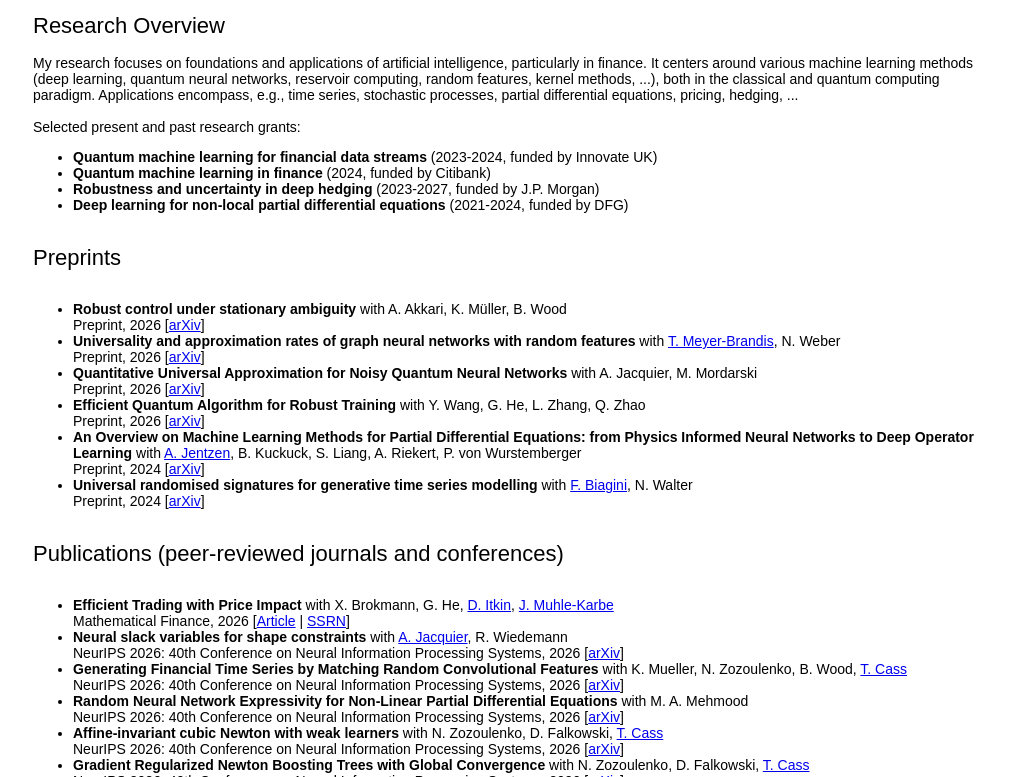
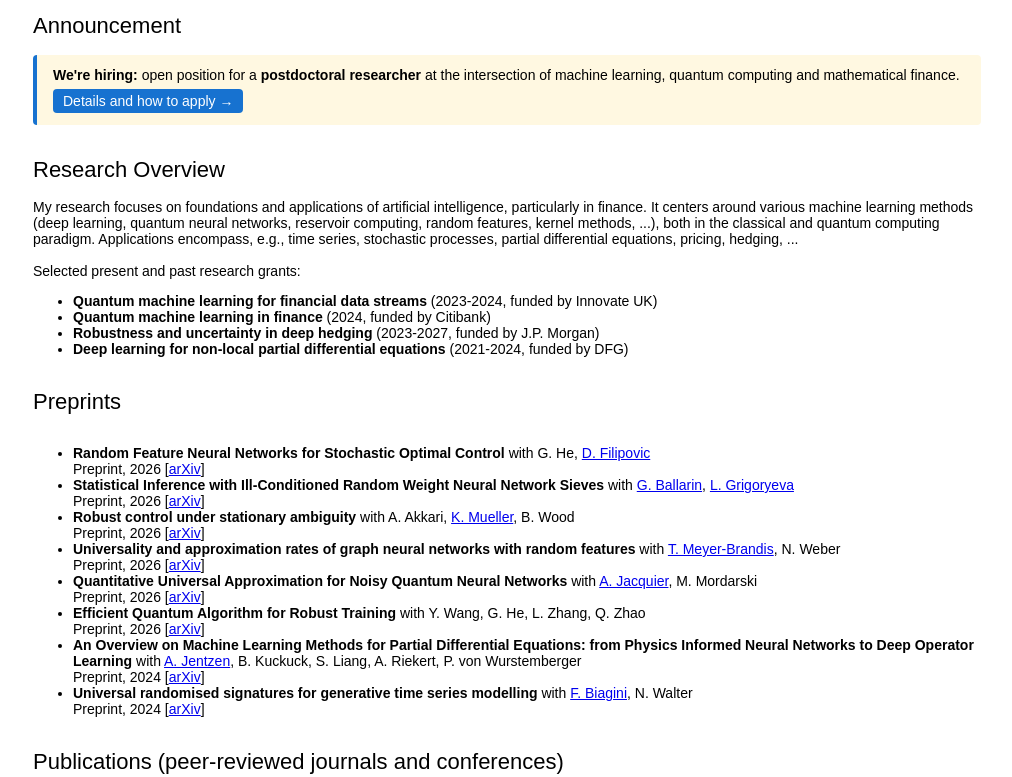
Before and after one commit to lgonon/lgonon.github.io, a plain HTML site: page index.html in a window 1280 px wide. Shown: the part 268-1045 px from the top of the page, without its empty margins (133-1145 px from the left). Drawn offline with Linux system fonts and the light colour scheme.

Commit message:
Added postdoc announcement

```diff
--- a/index.html
+++ b/index.html
@@ -60,6 +60,22 @@
                     <li> Deep Learning (MATH70116) for the <a href ="https://www.imperial.ac.uk/mathematics/postgraduate/msc/mathematical-finance/" >MSc in Mathematics and Finance</a>
                 </ul>
             </td></tr>-->
+            <tr><td width="100%" valign="middle">
+                <heading>Announcement</heading>
+                <br><br>
+                <div style="background:#fff8e1; border-left:4px solid #1772d0; padding:12px 16px; border-radius:4px; margin-bottom:1em;">
+                    <b>We're hiring:</b> open position for a <b>postdoctoral researcher</b> at the
+                    intersection of machine learning, quantum computing and mathematical finance.
+                    <a href="https://www.bachelierfinance.org/forum/archives/12562"
+            style="display:inline-block; margin-top:6px; padding:4px 10px; background:#1772d0; color:#fff; border-radius:4px; text-decoration:none;">
+            Details and how to apply&nbsp;&rarr;
+            </a>
+                </div>
+                <br>
+            </td></tr>
+
+
+
             <tr><td>
                 <heading>Research Overview</heading>
                 <br><br>
@@ -85,11 +101,15 @@
             <td width="100%" valign="middle">
                 <heading>Preprints</heading> <br><br>
                 <ul>
-                     <li>  <b>Robust control under stationary ambiguity</b> with A. Akkari, K. Müller, B. Wood <br>
+                    <li>  <b>Random Feature Neural Networks for Stochastic Optimal Control </b> with G. He, <a href="https://www.epfl.ch/labs/csf/"> D. Filipovic</a> <br>
+                       Preprint, 2026 [<a href="https://arxiv.org/abs/2611.30804">arXiv</a>]</li>
+                    <li>  <b>Statistical Inference with Ill-Conditioned Random Weight Neural Network Sieves</b> with <a href="https://giovanni-ballarin.netlify.app/"> G. Ballarin</a>, <a href="https://www.grigoryeva.info/"> L. Grigoryeva</a> <br>
+                       Preprint, 2026 [<a href="https://arxiv.org/abs/2611.26410">arXiv</a>]</li>
+                    <li>  <b>Robust control under stationary ambiguity</b> with A. Akkari, <a href="https://konmue.github.io/"> K. Mueller</a>, B. Wood <br>
                        Preprint, 2026 [<a href="https://arxiv.org/abs/2608.04832">arXiv</a>]</li>
                      <li>  <b>Universality and approximation rates of graph neural networks with random features</b> with  <a href="https://www.fm.mathematik.uni-muenchen.de/personen/professors/meyer_brandis/index.html"> T. Meyer-Brandis</a>, N. Weber <br>
                          Preprint, 2026 [<a href="https://arxiv.org/abs/2607.26699">arXiv</a>] </li>
-                    <li> <b>Quantitative Universal Approximation for Noisy Quantum Neural Networks </b> with  A. Jacquier, M. Mordarski<br>
+                    <li> <b>Quantitative Universal Approximation for Noisy Quantum Neural Networks </b> with  <a href="https://jackantoinejacquie.wixsite.com/jacquier"> A. Jacquier</a>, M. Mordarski<br>
                         Preprint, 2026 [<a href="https://arxiv.org/abs/2604.02064">arXiv</a>]  </li>
                     <li> <b>Efficient Quantum Algorithm for Robust Training</b> with Y. Wang, G. He, L. Zhang, Q. Zhao<br>
                         Preprint, 2026 [<a href="https://arxiv.org/abs/2603.28332">arXiv</a>]  </li>
@@ -110,7 +130,7 @@
                         Mathematical Finance, 2026 [<a href="http://doi.org/10.1111/mafi.70066">Article</a> | <a href="https://papers.ssrn.com/sol3/papers.cfm?abstract_id=5014119">SSRN</a>]  </li>
                     <li> <b>Neural slack variables for shape constraints </b> with <a href="https://jackantoinejacquie.wixsite.com/jacquier"> A. Jacquier</a>, R. Wiedemann <br>
                         NeurIPS 2026: 40th Conference on Neural Information Processing Systems, 2026  [<a href="https://arxiv.org/abs/2606.13803">arXiv</a>] </li>
-                     <li> <b>Generating Financial Time Series by Matching Random Convolutional Features</b> with  K. Mueller, N. Zozoulenko, B. Wood, <a href="https://profiles.imperial.ac.uk/thomas.cass"> T. Cass</a><br>
+                     <li> <b>Generating Financial Time Series by Matching Random Convolutional Features</b> with  <a href="https://konmue.github.io/"> K. Mueller</a>, N. Zozoulenko, B. Wood, <a href="https://profiles.imperial.ac.uk/thomas.cass"> T. Cass</a><br>
                         NeurIPS 2026: 40th Conference on Neural Information Processing Systems, 2026 [<a href="https://arxiv.org/abs/2606.05138">arXiv</a>]  </li>
                     <li> <b>Random Neural Network Expressivity for Non-Linear Partial Differential Equations</b> with  M. A. Mehmood<br>
                         NeurIPS 2026: 40th Conference on Neural Information Processing Systems, 2026 [<a href="https://arxiv.org/abs/2605.25057">arXiv</a>]  </li>
@@ -139,7 +159,7 @@
                     <li> <b>Operator Deep Smoothing for Implied Volatility </b> with <a href="https://jackantoinejacquie.wixsite.com/jacquier"> A. Jacquier</a>, R. Wiedemann <br>
                         ICLR 2025: The Thirteenth International Conference on Learning Representations, 2025.  [<a href="https://openreview.net/forum?id=DPlUWG4WMw">Article</a> | <a href="https://arxiv.org/abs/2406.11520">arXiv</a>] </li>
                     <li>
-                        <b>Fast Deep Hedging with Second-Order Optimization</b> with A. Akkari, K. Müller, B. Wood <br>
+                        <b>Fast Deep Hedging with Second-Order Optimization</b> with A. Akkari, <a href="https://konmue.github.io/"> K. Mueller</a>, B. Wood <br>
                         ICAIF '24: Proceedings of the 5th ACM International Conference on AI in Finance, 2024. [<a href="https://dl.acm.org/doi/10.1145/3677052.3698604">Article</a> | <a href="https://arxiv.org/abs/2410.22568">arXiv</a>]
                     </li>
                     <li>
```
